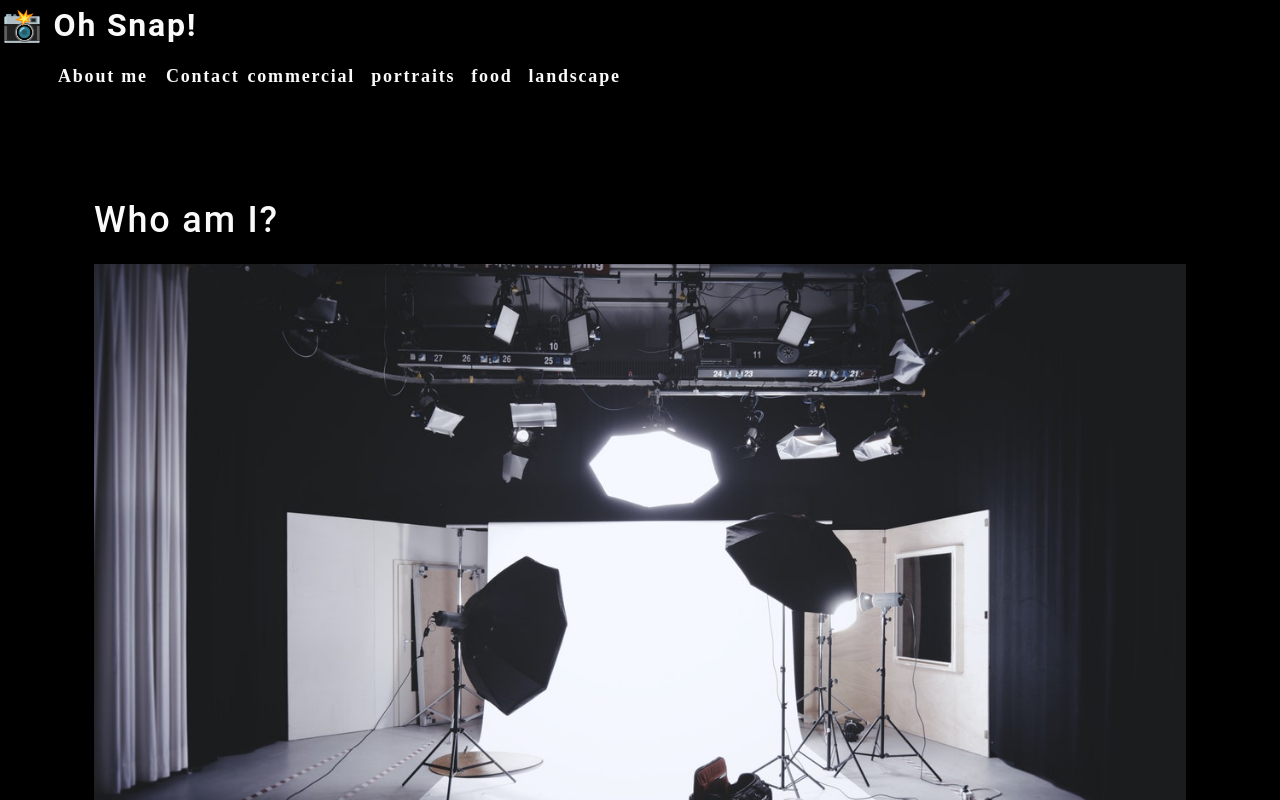
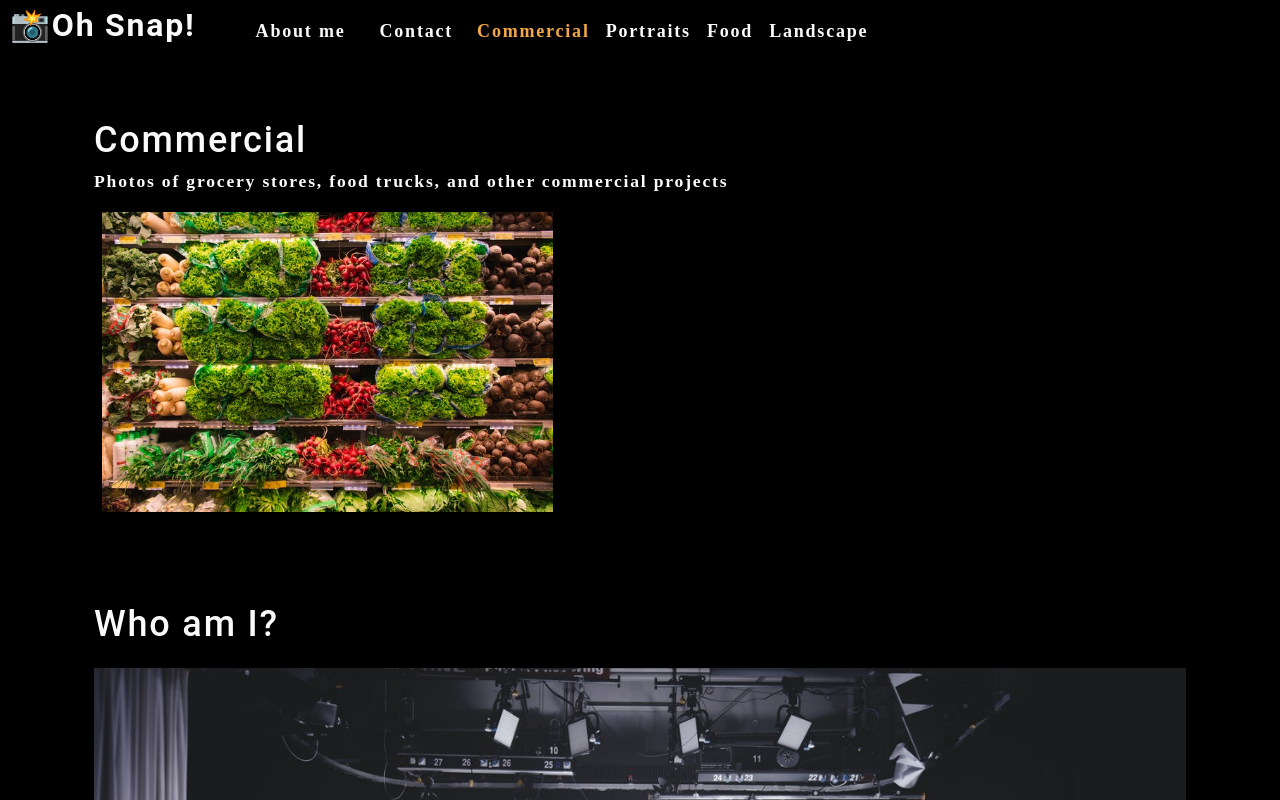
Before and after one commit to nicolewallace09/photo-port, a React (Create React App) app: page / in a window 1280 px wide. Shown: the top 800 px of the page. Built offline with nearby package versions, Linux system fonts and the light colour scheme.

Commit message:
nav bar active

```diff
--- a/src/App.js
+++ b/src/App.js
@@ -1,13 +1,34 @@
-import React from 'react';
+import React, { useState } from 'react';
 import About from './components/About';
 import Nav from './components/Nav'
+import Gallery from './components/Gallery';
 
 function App() {
+  // lifting from Nav
+  const [categories] = useState([
+    {
+      name: 'commercial',
+      description: 'Photos of grocery stores, food trucks, and other commercial projects',
+    },
+    { name: 'portraits', description: 'Portraits of people in my life' },
+    { name: 'food', description: 'Delicious delicacies' },
+    { name: 'landscape', description: 'Fields, farmhouses, waterfalls, and the beauty of nature' },
+  ]);
+
+  const [currentCategory, setCurrentCategory] = useState(categories[0]);
+
   return (
     <div>
-      <Nav></Nav>
+      <Nav
+        categories={categories}
+        setCurrentCategory={setCurrentCategory}
+        currentCategory={currentCategory}
+      ></Nav>
       <main>
+        <div>
+        <Gallery></Gallery>
         <About></About>
+        </div>
       </main>
     </div>
   );
--- /dev/null
+++ b/src/components/Gallery/index.js
@@ -0,0 +1,23 @@
+import React from 'react';
+// importing capital helper function
+import { capitalizeFirstLetter } from '../../utils/helpers'
+// importing gallery images
+import photo from '../../assets/small/commercial/0.jpg';
+
+function Gallery(props) {
+    const currentCategory = {
+        name: "commercial",
+        description: "Photos of grocery stores, food trucks, and other commercial projects"
+    };
+    return(
+        <section>
+            <h1>{capitalizeFirstLetter(currentCategory.name)}</h1>
+            <p>{currentCategory.description}</p>
+            <div className="flex-row">
+                <img src={photo} alt="Commercial Example" className="img-thumbnail mx-1"/>
+            </div>
+        </section>
+    );
+}
+
+export default Gallery;
--- a/src/components/Nav/index.js
+++ b/src/components/Nav/index.js
@@ -1,45 +1,46 @@
-import React from 'react';
+import React, { useEffect } from "react";
+import { capitalizeFirstLetter } from "../../utils/helpers";
 
-function Nav() {
-    // defining categories in an array
-    const categories = [
-        {
-          name: "commercial",
-          description:
-            "Photos of grocery stores, food trucks, and other commercial projects",
-        },
-        { name: "portraits", description: "Portraits of people in my life" },
-        { name: "food", description: "Delicious delicacies" },
-        {
-          name: "landscape",
-          description: "Fields, farmhouses, waterfalls, and the beauty of nature",
-        },
-    ];
+function Nav(props) {
+// hook
+// const [currentCategory, setCurrentCategory] = useState(categories[0]);
+const {
+    categories = [],
+    setCurrentCategory,
+    currentCategory,
+  } = props;
 
-    function categorySelected(name) {
-        console.log(`${name} clicked`)
-    }
+  useEffect(() => {
+      document.title = capitalizeFirstLetter(currentCategory.name); },
+      [currentCategory]);
 
   return (
-        <header>
+    <header className="flex-row px-1">
       <h2>
-                <a data-testid='link' href="/">
-                    <span role="img" aria-label="camera"> 📸</span> Oh Snap!
+        <a data-testid="link" href="/">
+          <span role="img" aria-label="camera">📸</span>Oh Snap!
         </a>
       </h2>
       <nav>
         <ul className="flex-row">
           <li className="mx-2">
-                     <a data-testid='about' href="#about">
+            <a data-testid="about" href="#about">
               About me
             </a>
           </li>
-                 <li>
+          <li className="mx-2">
             <span>Contact</span>
           </li>
-                 {categories.map((category) => (<li className="mx-1" key={category.name}>
-                <span onClick={() => categorySelected(category.name)}>
-                    {category.name}
+          {categories.map((category) => (
+            <li className={`mx-1 ${
+                currentCategory.name === category.name && 'navActive'
+                }`} key={category.name}>
+              <span
+                onClick={() => {
+                  setCurrentCategory(category)
+                }}
+              >
+                {capitalizeFirstLetter(category.name)}
               </span>
             </li>
           ))}
```
Lines whose indentation alone changed are shown as unchanged.
